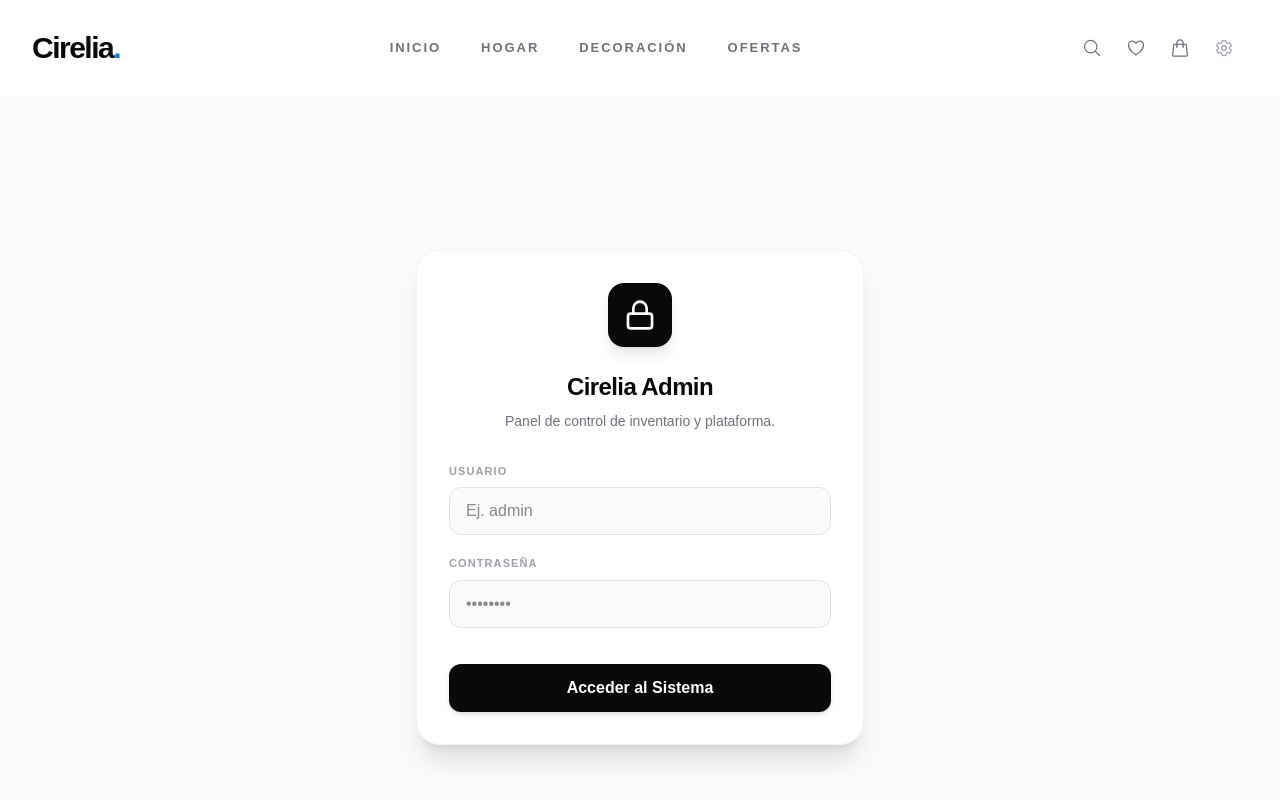
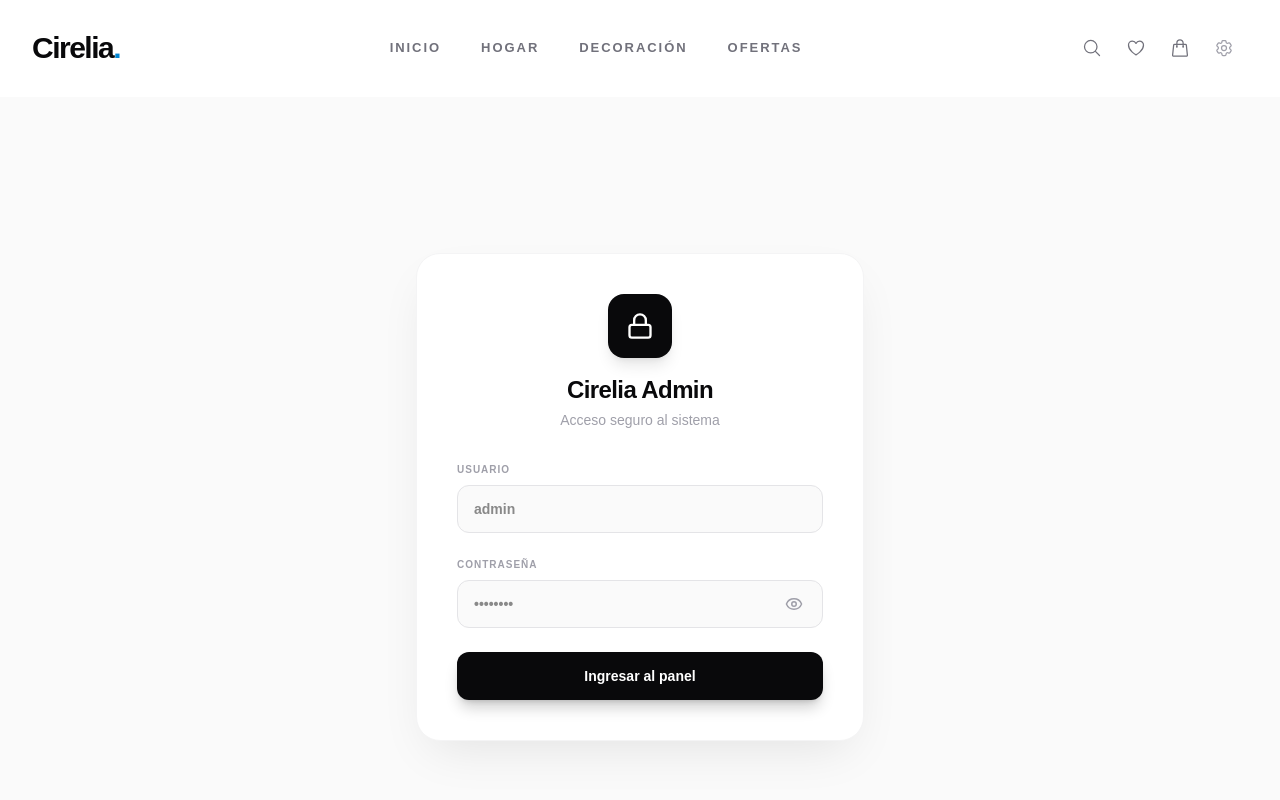
Before and after one commit to merloyflores/CireliaStore, a Next.js app: page /admin/login in a window 1280 px wide. Shown: the top 800 px of the page. Built offline with nearby package versions, Linux system fonts and the light colour scheme.

Commit message:
feat: add password visibility toggle and improve login UI

```diff
--- a/app/admin/login/page.tsx
+++ b/app/admin/login/page.tsx
@@ -2,20 +2,18 @@
 
 import { useState } from 'react';
 import { useRouter } from 'next/navigation';
-import { Lock } from 'lucide-react';
+import { Lock, Eye, EyeOff } from 'lucide-react'; // Importamos Eye y EyeOff
 
 export default function AdminLoginPage() {
   const [username, setUsername] = useState('');
   const [password, setPassword] = useState('');
+  const [showPassword, setShowPassword] = useState(false); // Estado para el "ojito"
   const [error, setError] = useState('');
   const router = useRouter();
 
   const handleLogin = (e: React.FormEvent) => {
     e.preventDefault();
-
-    // Validación temporal hardcodeada (Súper Pro tip: luego lo pasaremos a BD)
     if (username === 'admin' && password === 'Magoos@12') {
-      // Guardamos un token de sesión en las cookies (válido por 1 día)
       document.cookie = "admin_token=autenticado; path=/; max-age=86400";
       router.push('/admin/dashboard');
     } else {
@@ -25,60 +23,68 @@ export default function AdminLoginPage() {
 
   return (
     <div className="min-h-screen bg-zinc-50 flex items-center justify-center p-4">
-      <div className="max-w-md w-full bg-white rounded-3xl shadow-xl border border-zinc-100 p-8">
-        <div className="flex justify-center mb-6">
-          <div className="w-16 h-16 bg-zinc-950 text-white rounded-2xl flex items-center justify-center shadow-lg">
-            <Lock size={32} />
+      <div className="max-w-md w-full bg-white rounded-3xl shadow-[0_20px_50px_-15px_rgba(0,0,0,0.1)] border border-zinc-100 p-8 sm:p-10">
+
+        {/* Header con un diseño más premium */}
+        <div className="flex flex-col items-center mb-8">
+          <div className="w-16 h-16 bg-zinc-950 text-white rounded-2xl flex items-center justify-center shadow-lg mb-4">
+            <Lock size={28} />
           </div>
+          <h1 className="text-2xl font-black text-zinc-950 tracking-tight">Cirelia Admin</h1>
+          <p className="text-zinc-400 text-sm font-medium mt-1">Acceso seguro al sistema</p>
         </div>
 
-        <h1 className="text-2xl font-black text-center text-zinc-950 mb-2 tracking-tight">
-          Cirelia Admin
-        </h1>
-        <p className="text-zinc-500 text-center text-sm mb-8 font-medium">
-          Panel de control de inventario y plataforma.
-        </p>
-
-        <form onSubmit={handleLogin} className="space-y-5">
+        <form onSubmit={handleLogin} className="space-y-6">
+          {/* Usuario */}
           <div>
-            <label className="block text-[11px] font-black text-zinc-400 uppercase tracking-widest mb-2">
-              Usuario
-            </label>
+            <label className="block text-[10px] font-black text-zinc-400 uppercase tracking-widest mb-2">Usuario</label>
             <input
               type="text"
               value={username}
               onChange={(e) => setUsername(e.target.value)}
-              className="w-full h-12 bg-zinc-50 border border-zinc-200 rounded-xl px-4 font-medium focus:outline-none focus:border-sky-500 focus:ring-1 focus:ring-sky-500 transition-all"
-              placeholder="Ej. admin"
+              className="w-full h-12 bg-zinc-50 border border-zinc-200 rounded-xl px-4 font-semibold text-sm focus:outline-none focus:border-sky-500 focus:ring-4 focus:ring-sky-500/10 transition-all"
+              placeholder="admin"
               required
             />
           </div>
 
+          {/* Contraseña con el ojito */}
           <div>
-            <label className="block text-[11px] font-black text-zinc-400 uppercase tracking-widest mb-2">
-              Contraseña
-            </label>
+            <label className="block text-[10px] font-black text-zinc-400 uppercase tracking-widest mb-2">Contraseña</label>
+            <div className="relative">
               <input
-              type="password"
+                type={showPassword ? "text" : "password"}
                 value={password}
                 onChange={(e) => setPassword(e.target.value)}
-              className="w-full h-12 bg-zinc-50 border border-zinc-200 rounded-xl px-4 font-medium focus:outline-none focus:border-sky-500 focus:ring-1 focus:ring-sky-500 transition-all"
+                className="w-full h-12 bg-zinc-50 border border-zinc-200 rounded-xl px-4 pr-12 font-semibold text-sm focus:outline-none focus:border-sky-500 focus:ring-4 focus:ring-sky-500/10 transition-all"
                 placeholder="••••••••"
                 required
               />
+              <button
+                type="button"
+                onClick={() => setShowPassword(!showPassword)}
+                className="absolute right-3 top-1/2 -translate-y-1/2 p-2 text-zinc-400 hover:text-zinc-600 transition-colors"
+              >
+                {showPassword ? <EyeOff size={18} /> : <Eye size={18} />}
+              </button>
+            </div>
           </div>
 
+          {/* Error message elegante */}
           {error && (
-            <p className="text-red-500 text-xs font-bold bg-red-50 p-3 rounded-lg border border-red-100 text-center">
+            <div className="animate-in fade-in slide-in-from-top-1">
+              <p className="text-red-600 text-xs font-bold bg-red-50 py-3 px-4 rounded-xl border border-red-100 text-center">
                 {error}
               </p>
+            </div>
           )}
 
+          {/* Botón con efecto de presionado */}
           <button
             type="submit"
-            className="w-full h-12 bg-zinc-950 text-white rounded-xl font-bold hover:bg-sky-600 transition-all active:scale-95 mt-4 shadow-md"
+            className="w-full h-12 bg-zinc-950 text-white rounded-xl font-bold text-sm hover:bg-zinc-800 active:scale-[0.98] transition-all shadow-lg shadow-zinc-950/20"
           >
-            Acceder al Sistema
+            Ingresar al panel
           </button>
         </form>
       </div>
```
Lines whose indentation alone changed are shown as unchanged.
